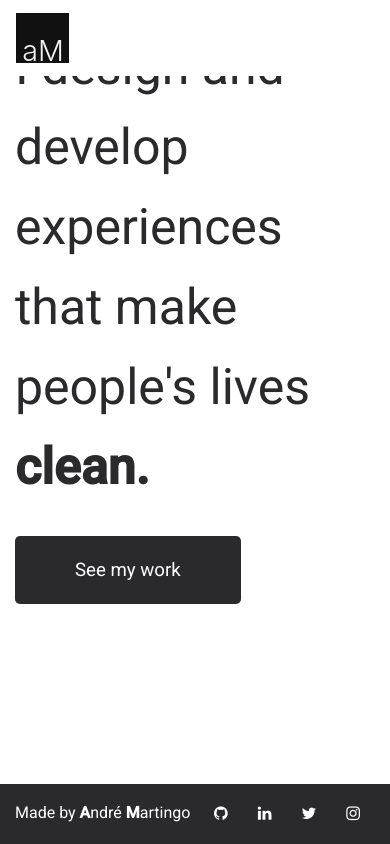
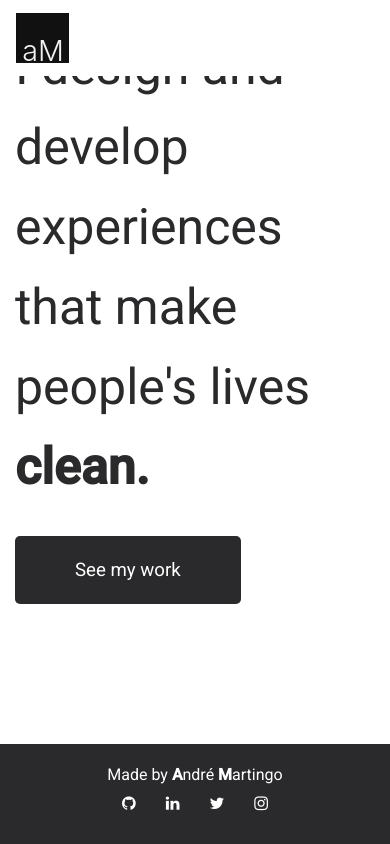
Before and after one commit to andremartingo/react-andremartingo, a React (Create React App) app: page / in a window 390 px wide. Built offline with nearby package versions, Linux system fonts and the light colour scheme.

Commit message:
make footer mobile responsive

```diff
--- a/src/components/Intro.js
+++ b/src/components/Intro.js
@@ -3,8 +3,8 @@ import "../style/intro.css";
 
 const Intro = props => {
   return (
-    <div className="heroWrap">
-      <div className="heroWords">
+    <div className="herowrap">
+      <div className="herowords">
         I design and develop experiences that make people's lives
         <b> clean.</b>
       </div>
--- a/src/style/footer.css
+++ b/src/style/footer.css
@@ -15,7 +15,7 @@ footer {
 
 .socialfooter {
   float: right;
-  line-height: 45pt;
+  line-height: 45px;
   color: white;
 }
 .socialfooter > a {
@@ -27,3 +27,26 @@ footer {
 .socialfooter > a:hover {
   color: dimgrey;
 }
+
+@media screen and (max-width: 799px) and (min-width: 350px) {
+  footer {
+    height: 100px;
+    clear: both;
+    text-align: center;
+  }
+
+  .copyright {
+    width: 75%;
+    font-size: 12pt;
+    line-height: 24pt;
+    margin-left: 12.5%;
+    text-align: center;
+  }
+
+  .socialfooter {
+    width: 100%;
+    margin: auto;
+    text-align: center;
+    margin-top: -10px;
+  }
+}
--- a/src/style/intro.css
+++ b/src/style/intro.css
@@ -1,14 +1,16 @@
 /** INTRO COMPONENT**/
 
-.heroWrap {
+.herowrap {
   margin-top: 7.5%;
 }
-.heroWords {
+
+.herowords {
   font-size: 100px;
   color: #2a2a2c;
   font-weight: 400;
   line-height: 125px;
 }
+
 .buttons {
   width: 80%;
   margin: auto;
@@ -18,6 +20,7 @@
   display: flex;
   justify-content: space-between;
 }
+
 .button {
   padding: 20px 60px 20px 60px;
   background-color: #2a2a2c;
@@ -27,6 +30,7 @@
   font-size: 14pt;
   border-radius: 5px;
 }
+
 .button:hover {
   padding: 20px 60px 20px 60px;
   color: white;
@@ -36,6 +40,7 @@
   -moz-transition: 0.2s ease-in-out;
   -webkit-transition: 0.2s ease-in-out;
 }
+
 .buttons {
   width: 100%;
   margin-left: 0%;
@@ -47,7 +52,7 @@
 /* Mobile Screen*/
 
 @media screen and (max-width: 1224px) {
-  .heroWords {
+  .herowords {
     font-size: 50px;
     color: #2a2a2c;
     font-weight: 400;
```
